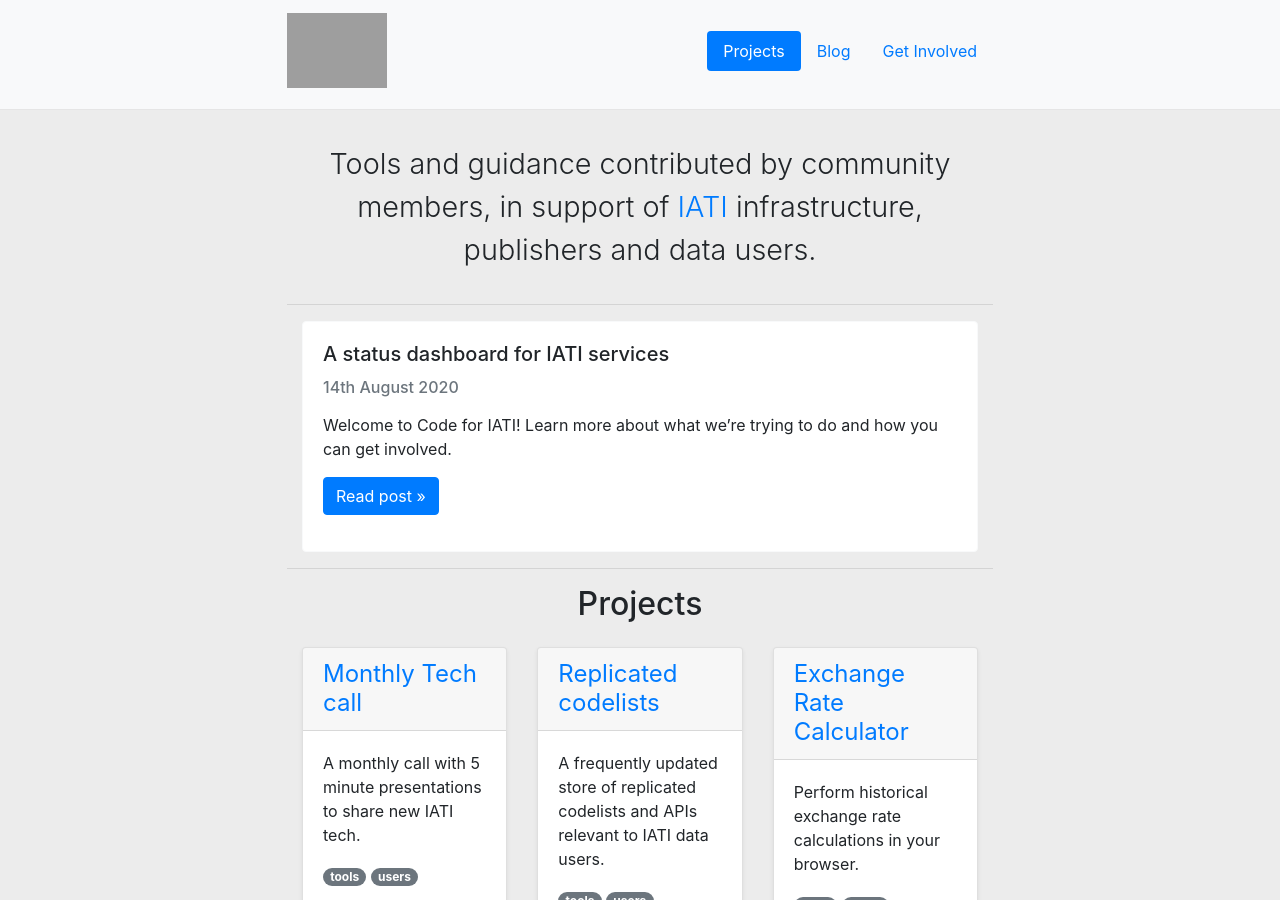
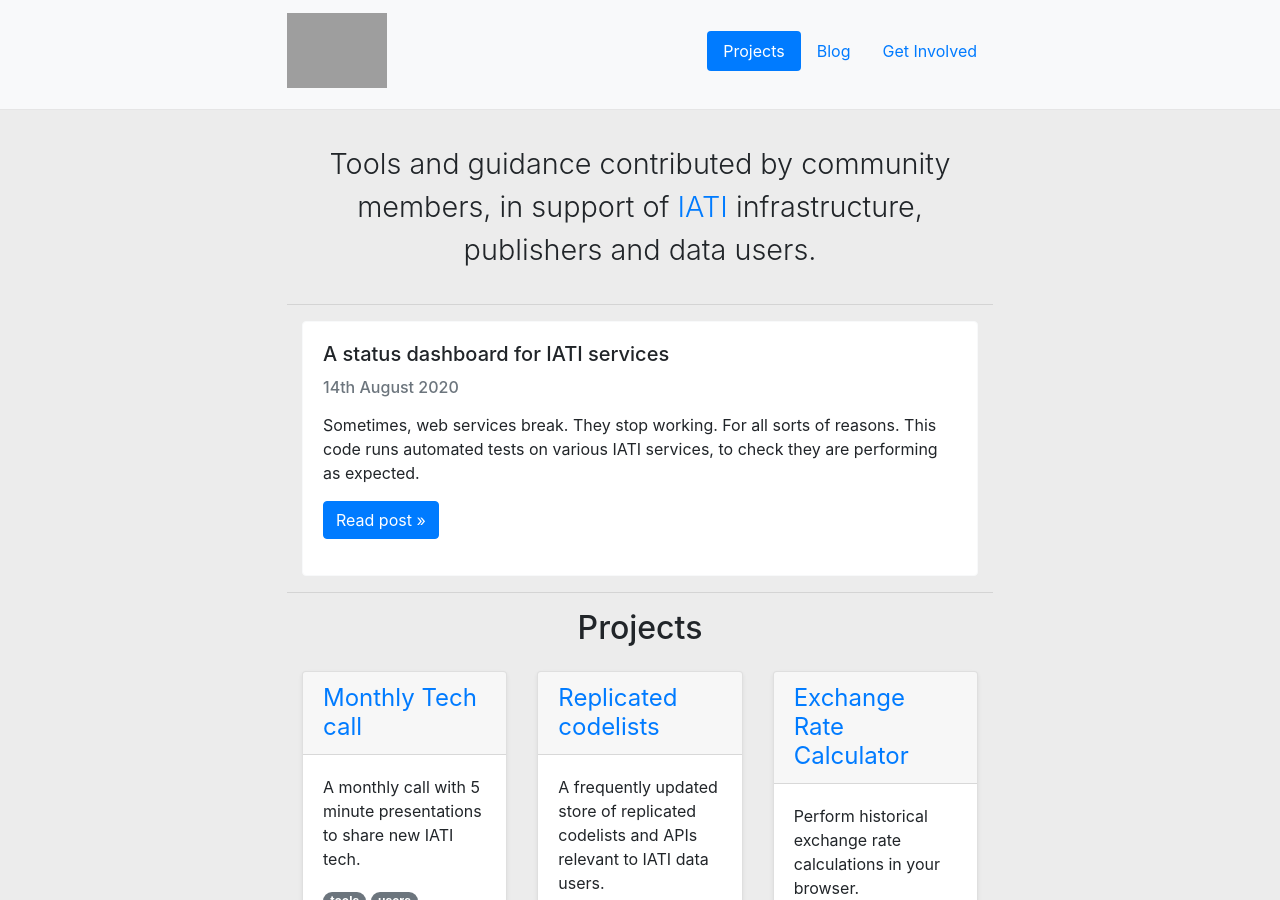
Before and after one commit to codeforIATI/codeforiati.github.io, a Jekyll site: the page built from index.html, in a window 1280 px wide and 900 px high. Built offline with Jekyll 4.4.1, drawn with Linux system fonts in a browser that asks for light colours; the list of posts is cut into pages by our own code.

Commit message:
Fix excerpt

```diff
--- a/_posts/2020-08-14-iati-status.md
+++ b/_posts/2020-08-14-iati-status.md
@@ -3,7 +3,7 @@ layout: post
 title: A status dashboard for IATI services
 comments: true
 author: andy
-excerpt: Welcome to Code for IATI! Learn more about what we're trying to do and how you can get involved.
+excerpt: Sometimes, web services break. They stop working. For all sorts of reasons. This code runs automated tests on various IATI services, to check they are performing as expected.
 ---
 
 Sometimes, web services break. They stop working. For all sorts of reasons.
```
